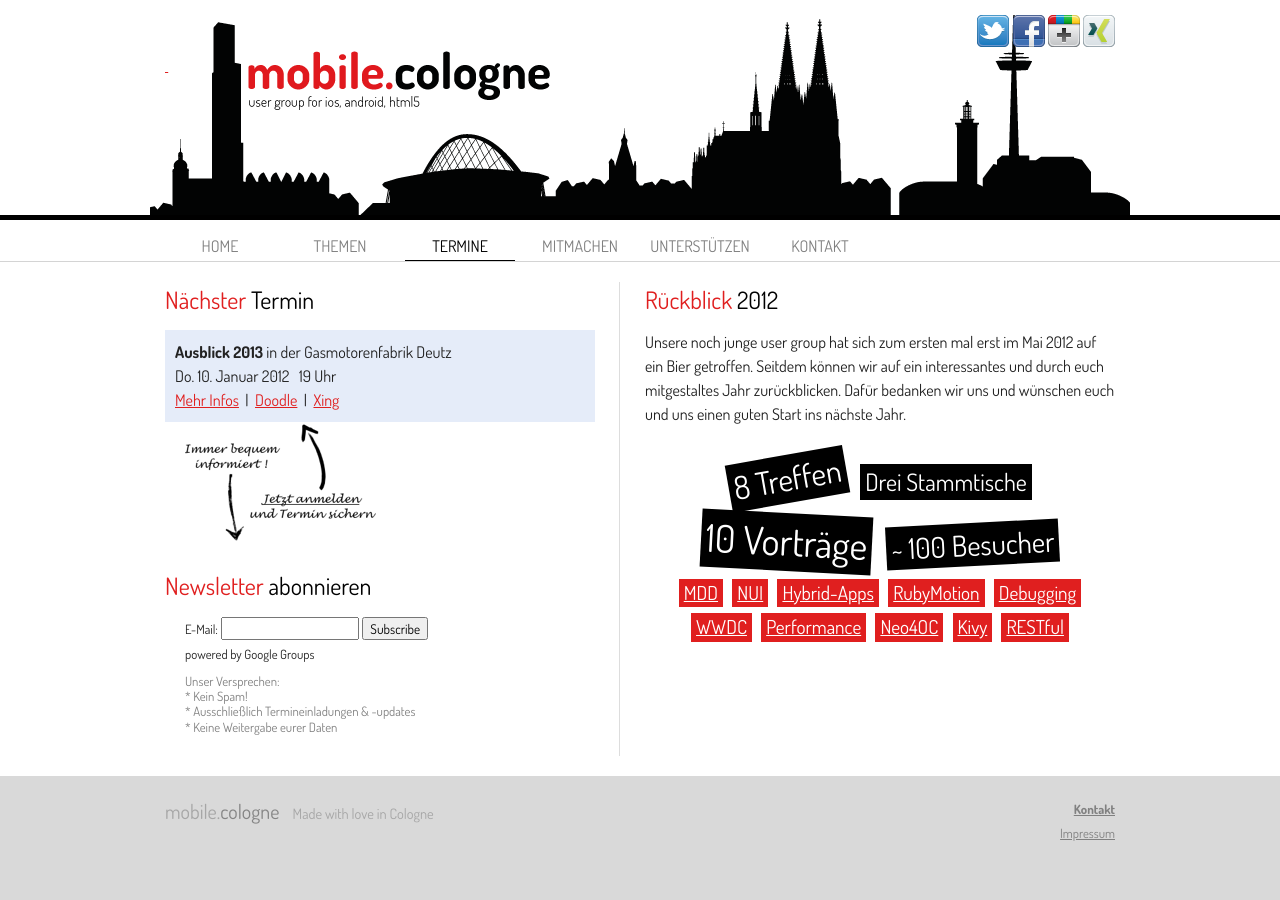
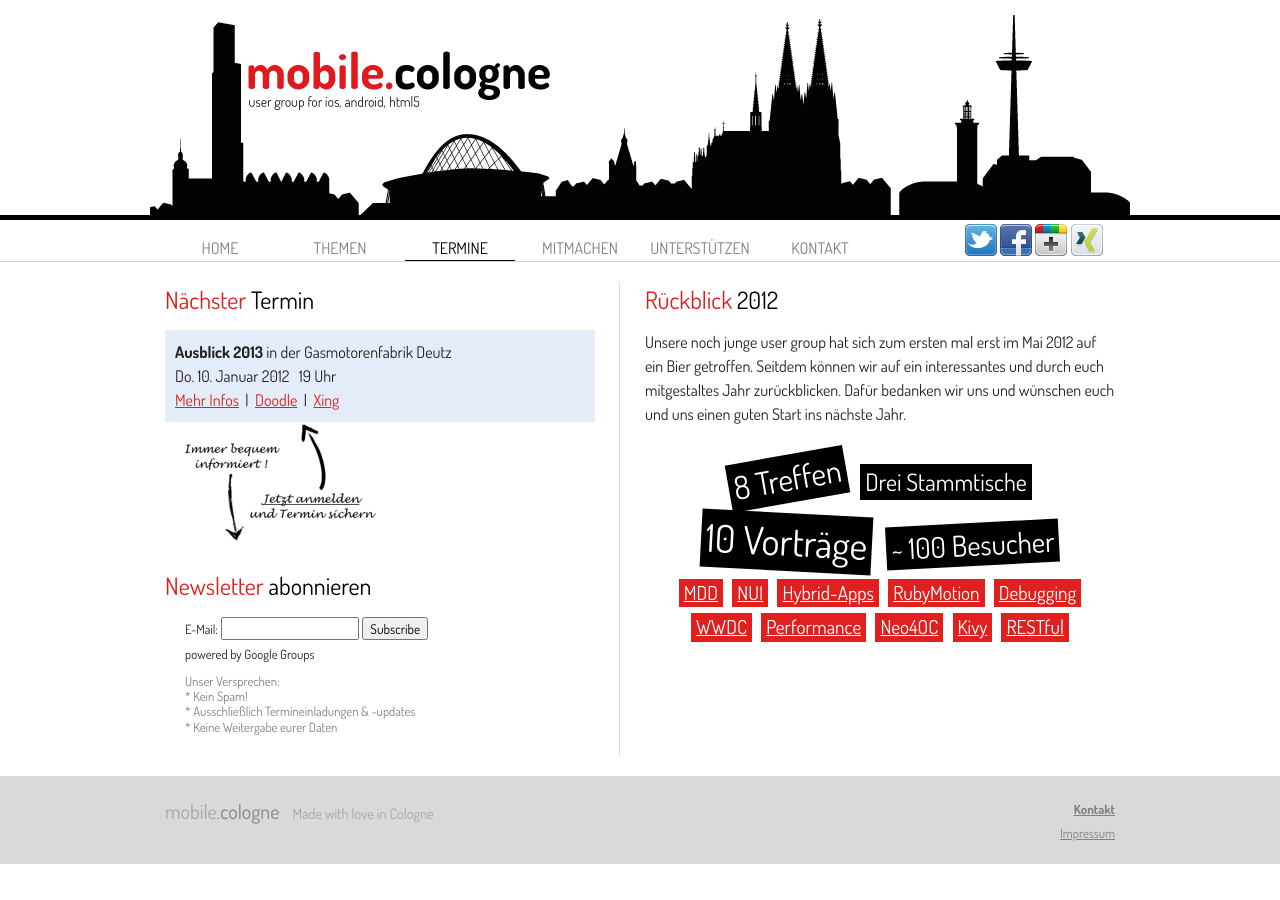
Before and after one commit to mobilecgn/mobilecgn.github.com, a Jekyll site: the page built from index.html, in a window 1280 px wide. Built offline with Jekyll 4.4.1, drawn with Linux system fonts in a browser that asks for light colours.

Commit message:
Fix issue #3: Move socialmedia buttons to navigation bar.

```diff
--- a/_layouts/default.html
+++ b/_layouts/default.html
@@ -38,27 +38,25 @@
 </head>
 <body>
 
-<div class="header" style="display: block;">
-	<div class="container">
-		<div class="span-4 prepend-20 last" style="text-align: right;">
-			<a href="https://twitter.com/mobilecgn"><img src="/static/images/twitter-2.png" alt="Twitter"></a>
-			<a href="https://www.facebook.com/mobilecgn"><img src="/static/images/facebook.png" alt="Facebook"></a>
-			<a href="https://plus.google.com/118274408028336548190?rel=author"><img src="/static/images/google-plus.png" alt="Google+"></a>
-			<a href="https://www.xing.com/net/mobilecgn/"><img src="/static/images/xing.png" alt="Xing"></a>
-		</div>
-		<a href="/" class="logo">&nbsp;</a>
-	</div>
-</div>
+<a href="/">
+	<div class="header" style="display: block;"></div>
+</a>
 
 <div class="navigation">
 	<div class="container">
-		<div class="span-24">
+		<div class="span-20">
 			<a href="/" class="span-3 {% if page.url == '/index.html' %}{{ 'active' }}{% else %}{{ 'inactive' }}{% endif %}">Home</a>
 			<a href="/about.html" class="span-3 {% if page.url == '/about.html' %}{{ 'active' }}{% else %}{{ 'inactive' }}{% endif %}">Themen</a>
 			<a href="/termine.html" class="span-3 {% if page.url == '/termine.html' or page.url < '/a' %}{{ 'active' }}{% else %}{{ 'inactive' }}{% endif %}">Termine</a>
 			<a href="/lightningtalks.html" class="span-3 {% if page.url == '/lightningtalks.html' %}{{ 'active' }}{% else %}{{ 'inactive' }}{% endif %}">Mitmachen</a>
 			<a href="/sponsoren.html" class="span-3 {% if page.url == '/sponsoren.html' %}{{ 'active' }}{% else %}{{ 'inactive' }}{% endif %}">Unterstützen</a>
 			<a href="/kontakt.html" class="span-3 {% if page.url == '/kontakt.html' %}{{ 'active' }}{% else %}{{ 'inactive' }}{% endif %}">Kontakt</a>
+		</div>
+		<div class="span-4 last right social">
+			<a href="https://twitter.com/mobilecgn"><img src="/static/images/twitter-2.png" alt="Twitter"></a>
+			<a href="https://www.facebook.com/mobilecgn"><img src="/static/images/facebook.png" alt="Facebook"></a>
+			<a href="https://plus.google.com/118274408028336548190?rel=author"><img src="/static/images/google-plus.png" alt="Google+"></a>
+			<a href="https://www.xing.com/net/mobilecgn/"><img src="/static/images/xing.png" alt="Xing"></a>
 		</div>
 	</div>
 </div>
--- a/static/style.css
+++ b/static/style.css
@@ -89,10 +89,6 @@
 }
 
 @media all and (min-width: 960px) {
-	body {
-		background-color: #d9d9d9;
-	}
-
 	.title {
 		color: rgba(0, 0, 0, 0);
 		display: none;
@@ -104,46 +100,38 @@
 
 		height: 200px;
 		margin: 0 auto;
-		background-color: white;
 		background-image: url(images/Logo-fullsize.png);
 		background-repeat: no-repeat;
 		background-size: 980px 200px;
 		background-position: center 0px;
 	}
 
-	.header a.logo {
-		display: block;
-		height: 200px;
+	.navigation {
+		position: relative;
+		border-bottom: 1px solid #d4d4d4;
 	}
 
-	.header.container {
-	}
-
-	.navigation {
-		border-top: 12px solid white;
-		border-bottom: 1px solid #d4d4d4;
-		background-color: white;
-	}
-
-	.navigation .container {
+	.navigation .social {
+		height: 32px;
+		padding-top: 4px;
 	}
 
 	.navigation .active, .navigation .active:hover, .navigation .inactive:hover {
 		color: black;
-		line-height: 28px;
 		text-align: center;
 		text-decoration: none;
 		border-bottom: 1px solid black;
 		text-transform: uppercase;
+		padding-top: 16px;
 	}
 
 	.navigation .inactive {
 		color: gray;
-		line-height: 28px;
 		text-align: center;
 		text-decoration: none;
 		border-bottom: 1px solid white;
 		text-transform: uppercase;
+		padding-top: 16px;
 	}
 
 	/*
@@ -178,7 +166,6 @@
 	.content {
 		padding-top: 20px;
 		padding-bottom: 20px;
-		background-color: white;
 	}
 
 	.content .container {
@@ -187,10 +174,6 @@
 	.footer {
 		padding-top: 20px;
 		padding-bottom: 20px;
-		background-color: #d9d9d9;
-	}
-
-	.footer .container {
 		background-color: #d9d9d9;
 	}
 
@@ -218,7 +201,6 @@
 	}
 
 	.header {
-		background-color: white;
 		border-top: 10px solid white;
 		border-bottom: 5px solid black;
 
```
